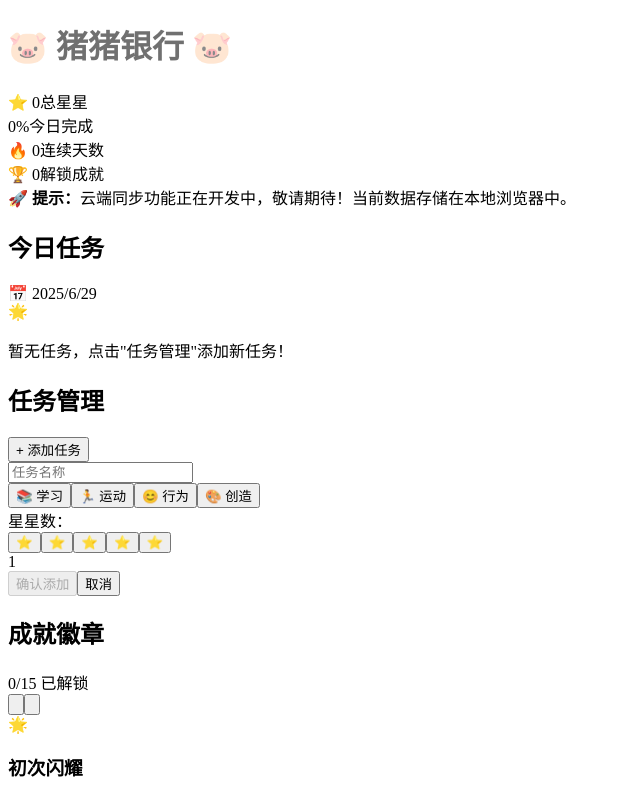
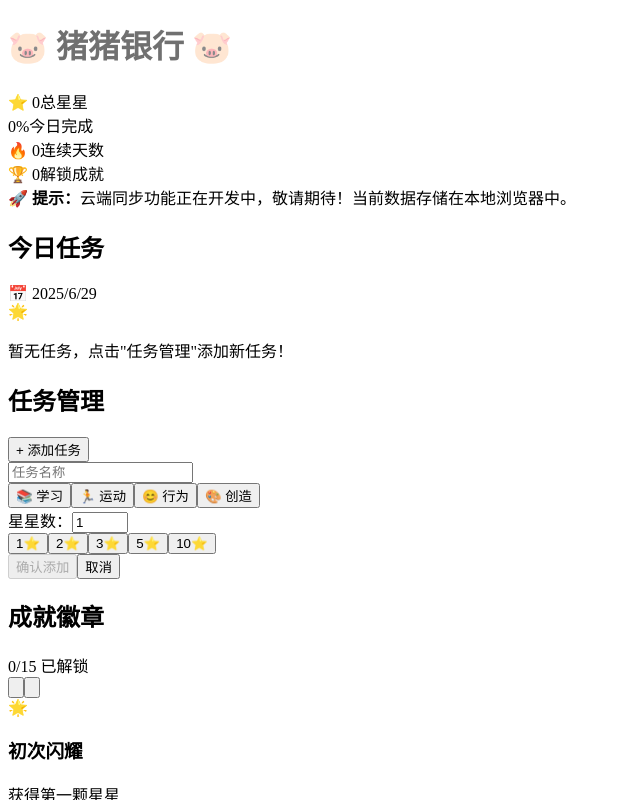
Before and after one commit to shuyx/piggy-bank-new, a React (Create React App) app: page / in a window 1280 px wide. Both pictures are taken after a click on the button "+ 添加任务". Shown: the top 800 px of the page, without its empty margins (0-640 px from the left). Built offline with nearby package versions, Linux system fonts and the light colour scheme.

Commit message:
v1.0.2 任务管理增加了星星数量的自定义

```diff
--- a/src/components/TaskManager.tsx
+++ b/src/components/TaskManager.tsx
@@ -65,20 +65,32 @@ export const TaskManager: React.FC = () => {
 
             <div className="flex items-center gap-3">
               <span className="text-gray-700 font-medium">星星数：</span>
+              <input
+                type="number"
+                min="1"
+                max="99"
+                value={taskStars}
+                onChange={(e) => {
+                  const value = parseInt(e.target.value) || 1;
+                  setTaskStars(Math.max(1, Math.min(99, value)));
+                }}
+                className="w-20 px-3 py-2 rounded-lg border border-gray-300 text-center font-bold text-piggy-orange focus:outline-none focus:border-piggy-blue focus:ring-2 focus:ring-piggy-blue focus:ring-opacity-20"
+              />
               <div className="flex gap-1">
-                {[1, 2, 3, 4, 5].map(star => (
+                {[1, 2, 3, 5, 10].map(preset => (
                   <button
-                    key={star}
-                    onClick={() => setTaskStars(star)}
-                    className={`text-2xl transition-all hover:scale-110 ${
-                      star <= taskStars ? 'text-yellow-400' : 'text-gray-300'
+                    key={preset}
+                    onClick={() => setTaskStars(preset)}
+                    className={`px-3 py-1 rounded-lg text-sm font-medium transition-all transform hover:scale-105 ${
+                      taskStars === preset
+                        ? 'bg-yellow-400 text-white'
+                        : 'bg-gray-100 text-gray-600 hover:bg-gray-200'
                     }`}
                   >
-                    ⭐
+                    {preset}⭐
                   </button>
                 ))}
               </div>
-              <span className="text-piggy-orange font-bold text-lg">{taskStars}</span>
             </div>
 
             <div className="flex gap-2">
```
